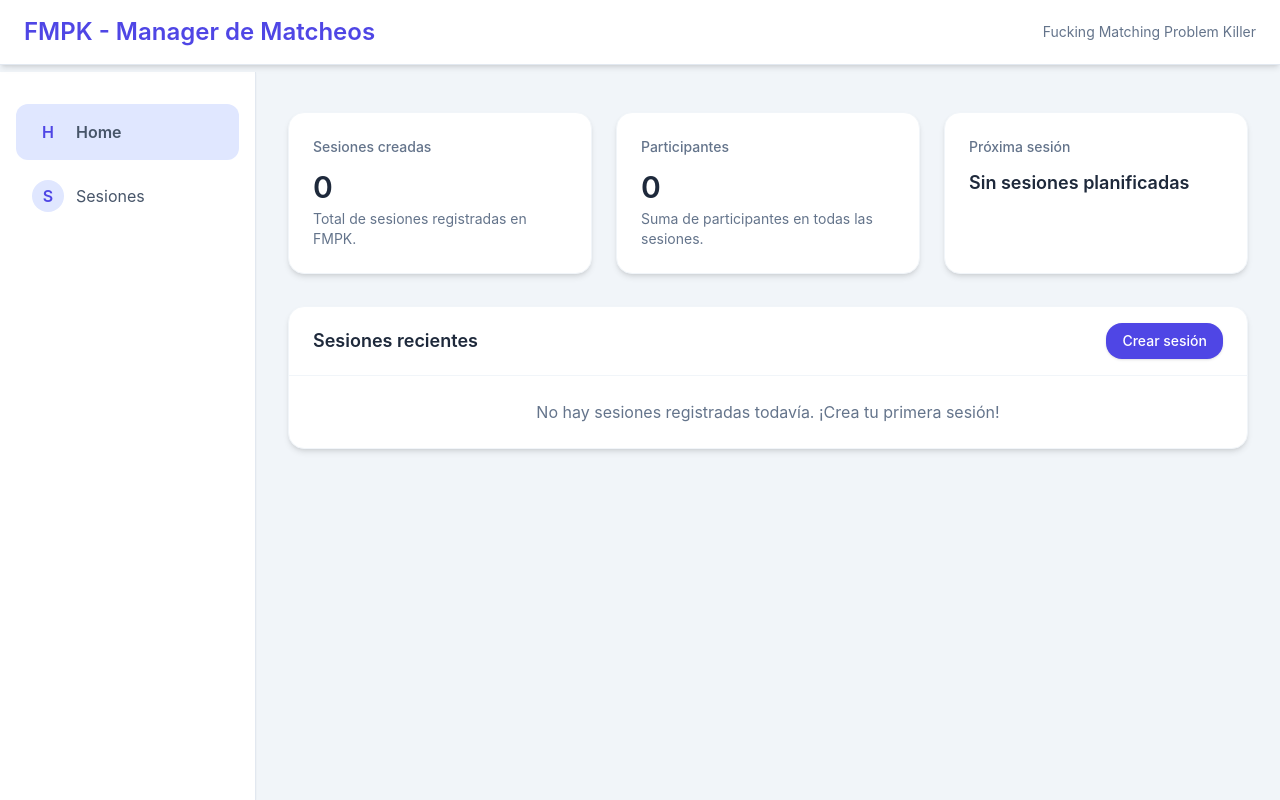
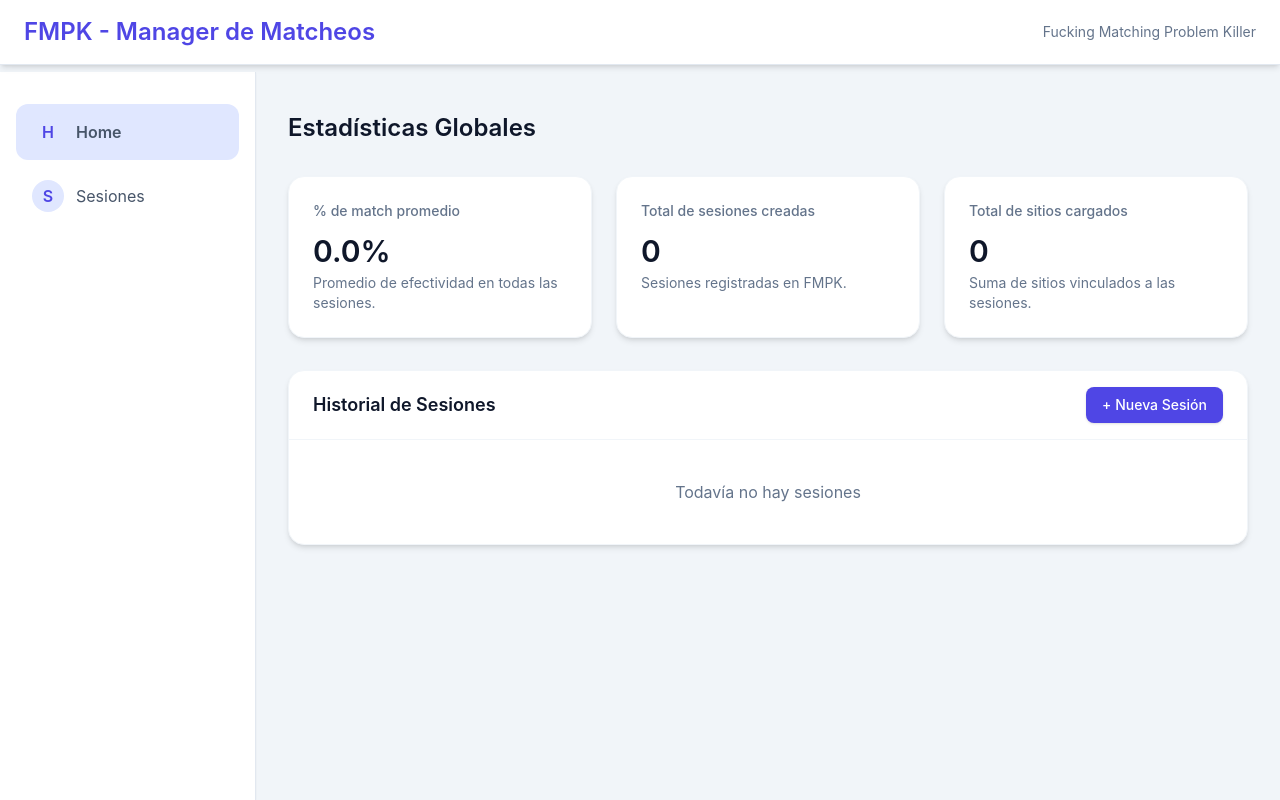
Before and after one commit to jaliltomas/fmpk-frontend, a Vue app: page / in a window 1280 px wide. Built offline with nearby package versions, Linux system fonts and the light colour scheme.

Commit message:
feat: redesign home dashboard view

```diff
--- a/src/views/HomeView.vue
+++ b/src/views/HomeView.vue
@@ -1,61 +1,70 @@
 <template>
   <section class="space-y-8">
-    <div class="grid grid-cols-1 md:grid-cols-3 gap-6">
-      <article class="bg-white rounded-2xl shadow-md p-6 border border-slate-100">
-        <h2 class="text-sm font-medium text-slate-500">Sesiones creadas</h2>
-        <p class="mt-3 text-3xl font-semibold text-slate-800">{{ totalSessions }}</p>
-        <p class="mt-1 text-sm text-slate-500">Total de sesiones registradas en FMPK.</p>
+    <div class="flex flex-col gap-4 sm:flex-row sm:items-center sm:justify-between">
+      <h1 class="text-2xl font-semibold text-slate-900">Estadísticas Globales</h1>
+    </div>
+
+    <div class="grid grid-cols-1 gap-6 md:grid-cols-3">
+      <article class="bg-white border border-slate-100 rounded-2xl shadow-md p-6">
+        <h2 class="text-sm font-medium text-slate-500">% de match promedio</h2>
+        <p class="mt-3 text-3xl font-semibold text-slate-900">{{ formattedAverageMatch }}</p>
+        <p class="mt-1 text-sm text-slate-500">Promedio de efectividad en todas las sesiones.</p>
       </article>
-      <article class="bg-white rounded-2xl shadow-md p-6 border border-slate-100">
-        <h2 class="text-sm font-medium text-slate-500">Participantes</h2>
-        <p class="mt-3 text-3xl font-semibold text-slate-800">{{ totalParticipants }}</p>
-        <p class="mt-1 text-sm text-slate-500">Suma de participantes en todas las sesiones.</p>
+      <article class="bg-white border border-slate-100 rounded-2xl shadow-md p-6">
+        <h2 class="text-sm font-medium text-slate-500">Total de sesiones creadas</h2>
+        <p class="mt-3 text-3xl font-semibold text-slate-900">{{ totalSessions }}</p>
+        <p class="mt-1 text-sm text-slate-500">Sesiones registradas en FMPK.</p>
       </article>
-      <article class="bg-white rounded-2xl shadow-md p-6 border border-slate-100">
-        <h2 class="text-sm font-medium text-slate-500">Próxima sesión</h2>
-        <div v-if="nextSession" class="mt-3">
-          <p class="text-lg font-semibold text-slate-800">{{ nextSession.name }}</p>
-          <p class="text-sm text-slate-500">{{ formatDate(nextSession.date) }}</p>
-        </div>
-        <p v-else class="mt-3 text-lg font-semibold text-slate-800">Sin sesiones planificadas</p>
+      <article class="bg-white border border-slate-100 rounded-2xl shadow-md p-6">
+        <h2 class="text-sm font-medium text-slate-500">Total de sitios cargados</h2>
+        <p class="mt-3 text-3xl font-semibold text-slate-900">{{ totalSites }}</p>
+        <p class="mt-1 text-sm text-slate-500">Suma de sitios vinculados a las sesiones.</p>
       </article>
     </div>
 
-    <div class="bg-white rounded-2xl shadow-md border border-slate-100">
-      <div class="flex items-center justify-between px-6 py-4 border-b border-slate-100">
-        <h2 class="text-lg font-semibold text-slate-800">Sesiones recientes</h2>
+    <div class="bg-white border border-slate-100 rounded-2xl shadow-md">
+      <div class="flex flex-col gap-4 px-6 py-4 border-b border-slate-100 md:flex-row md:items-center md:justify-between">
+        <h2 class="text-lg font-semibold text-slate-900">Historial de Sesiones</h2>
         <router-link
           to="/sesiones"
-          class="inline-flex items-center gap-2 rounded-2xl bg-indigo-600 px-4 py-2 text-sm font-medium text-white shadow hover:bg-indigo-700 transition-colors"
+          class="inline-flex items-center justify-center rounded-lg bg-indigo-600 px-4 py-2 text-sm font-medium text-white shadow hover:bg-indigo-700 transition-colors"
         >
-          Crear sesión
+          + Nueva Sesión
         </router-link>
       </div>
-      <div class="px-6 py-6">
-        <div v-if="sessions.length === 0" class="text-center text-slate-500">
-          No hay sesiones registradas todavía. ¡Crea tu primera sesión!
-        </div>
-        <ul v-else class="space-y-4">
-          <li
-            v-for="session in recentSessions"
-            :key="session.id"
-            class="rounded-2xl border border-slate-100 p-4 shadow-sm hover:shadow-md transition-shadow"
-          >
-            <div class="flex flex-col md:flex-row md:items-center md:justify-between gap-4">
-              <div>
-                <p class="text-lg font-semibold text-slate-800">{{ session.name }}</p>
-                <p class="text-sm text-slate-500">{{ session.description }}</p>
-              </div>
-              <div class="flex items-center gap-6 text-sm text-slate-500">
-                <span class="inline-flex items-center gap-2">
-                  <span class="h-2 w-2 rounded-full bg-indigo-500"></span>
-                  {{ formatDate(session.date) }}
-                </span>
-                <span>{{ session.participants.length }} participantes</span>
-              </div>
-            </div>
-          </li>
-        </ul>
+
+      <div v-if="!hasSessions" class="px-6 py-10 text-center text-slate-500">
+        Todavía no hay sesiones
+      </div>
+
+      <div v-else class="overflow-x-auto">
+        <table class="min-w-full divide-y divide-slate-200">
+          <thead class="bg-slate-50">
+            <tr>
+              <th scope="col" class="px-6 py-3 text-left text-xs font-semibold uppercase tracking-wide text-slate-500">
+                Nombre de sesión
+              </th>
+              <th scope="col" class="px-6 py-3 text-left text-xs font-semibold uppercase tracking-wide text-slate-500">
+                Fecha de creación
+              </th>
+              <th scope="col" class="px-6 py-3 text-left text-xs font-semibold uppercase tracking-wide text-slate-500">
+                Estado (% de match)
+              </th>
+            </tr>
+          </thead>
+          <tbody class="divide-y divide-slate-100 bg-white">
+            <tr v-for="session in orderedSessions" :key="session.id" class="hover:bg-slate-50">
+              <td class="px-6 py-4 text-sm font-medium text-slate-900">
+                {{ session.name }}
+                <p v-if="session.description" class="text-xs font-normal text-slate-500">{{ session.description }}</p>
+              </td>
+              <td class="px-6 py-4 text-sm text-slate-600">{{ formatDate(session.createdAt) }}</td>
+              <td class="px-6 py-4 text-sm font-semibold text-slate-900">
+                {{ formatMatchRate(session) }}
+              </td>
+            </tr>
+          </tbody>
+        </table>
       </div>
     </div>
   </section>
@@ -72,24 +81,32 @@ export default {
     };
   },
   computed: {
+    hasSessions() {
+      return this.sessions.length > 0;
+    },
     totalSessions() {
       return this.sessions.length;
     },
-    totalParticipants() {
-      return this.sessions.reduce((acc, session) => acc + session.participants.length, 0);
+    averageMatchValue() {
+      const matchValues = this.sessions
+        .map((session) => this.resolveMatchRate(session))
+        .filter((value) => typeof value === 'number');
+
+      if (matchValues.length === 0) {
+        return 0;
+      }
+
+      const total = matchValues.reduce((acc, value) => acc + value, 0);
+      return total / matchValues.length;
     },
-    nextSession() {
-      if (this.sessions.length === 0) {
-        return null;
-      }
-      const sorted = [...this.sessions].sort((a, b) => new Date(a.date) - new Date(b.date));
-      const upcoming = sorted.find((session) => new Date(session.date) >= new Date());
-      return upcoming || sorted[sorted.length - 1];
+    formattedAverageMatch() {
+      return `${this.averageMatchValue.toFixed(1)}%`;
     },
-    recentSessions() {
-      return [...this.sessions]
-        .sort((a, b) => new Date(b.createdAt) - new Date(a.createdAt))
-        .slice(0, 5);
+    totalSites() {
+      return this.sessions.reduce((acc, session) => acc + this.resolveSitesCount(session), 0);
+    },
+    orderedSessions() {
+      return [...this.sessions].sort((a, b) => new Date(b.createdAt) - new Date(a.createdAt));
     }
   },
   created() {
@@ -112,7 +129,7 @@ export default {
     },
     formatDate(value) {
       if (!value) {
-        return 'Sin fecha asignada';
+        return 'Sin registro';
       }
       const date = new Date(value);
       return date.toLocaleDateString('es-ES', {
@@ -120,6 +137,37 @@ export default {
         month: 'short',
         year: 'numeric'
       });
+    },
+    resolveMatchRate(session) {
+      if (typeof session.matchRate === 'number') {
+        return session.matchRate;
+      }
+      if (typeof session.matchPercentage === 'number') {
+        return session.matchPercentage;
+      }
+      if (session.match && typeof session.match.percentage === 'number') {
+        return session.match.percentage;
+      }
+      return null;
+    },
+    resolveSitesCount(session) {
+      if (Array.isArray(session.sites)) {
+        return session.sites.length;
+      }
+      if (typeof session.sitesCount === 'number') {
+        return session.sitesCount;
+      }
+      if (Array.isArray(session.participants)) {
+        return session.participants.length;
+      }
+      return 0;
+    },
+    formatMatchRate(session) {
+      const value = this.resolveMatchRate(session);
+      if (typeof value !== 'number') {
+        return 'Sin datos';
+      }
+      return `${value.toFixed(1)}%`;
     }
   },
   watch: {
```
